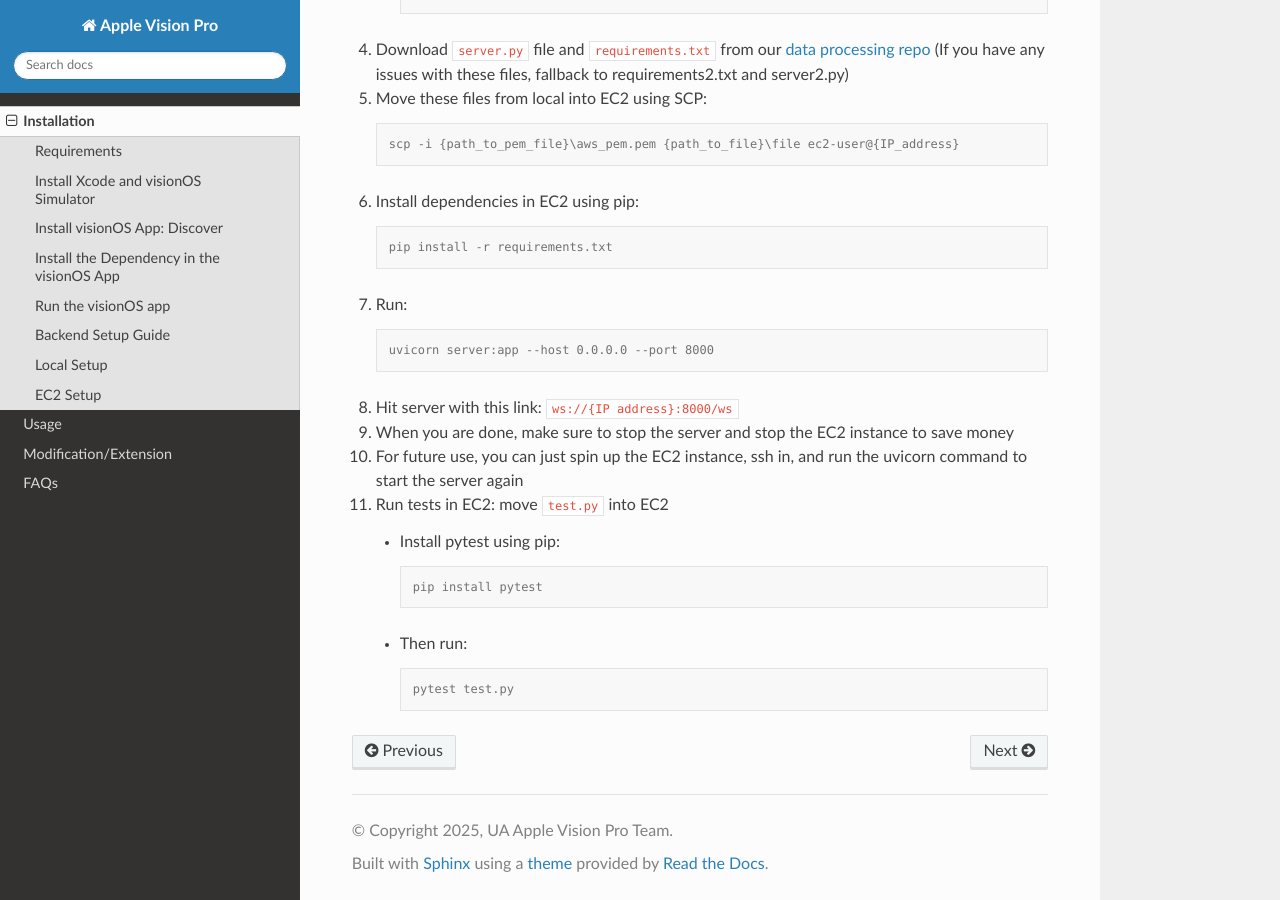
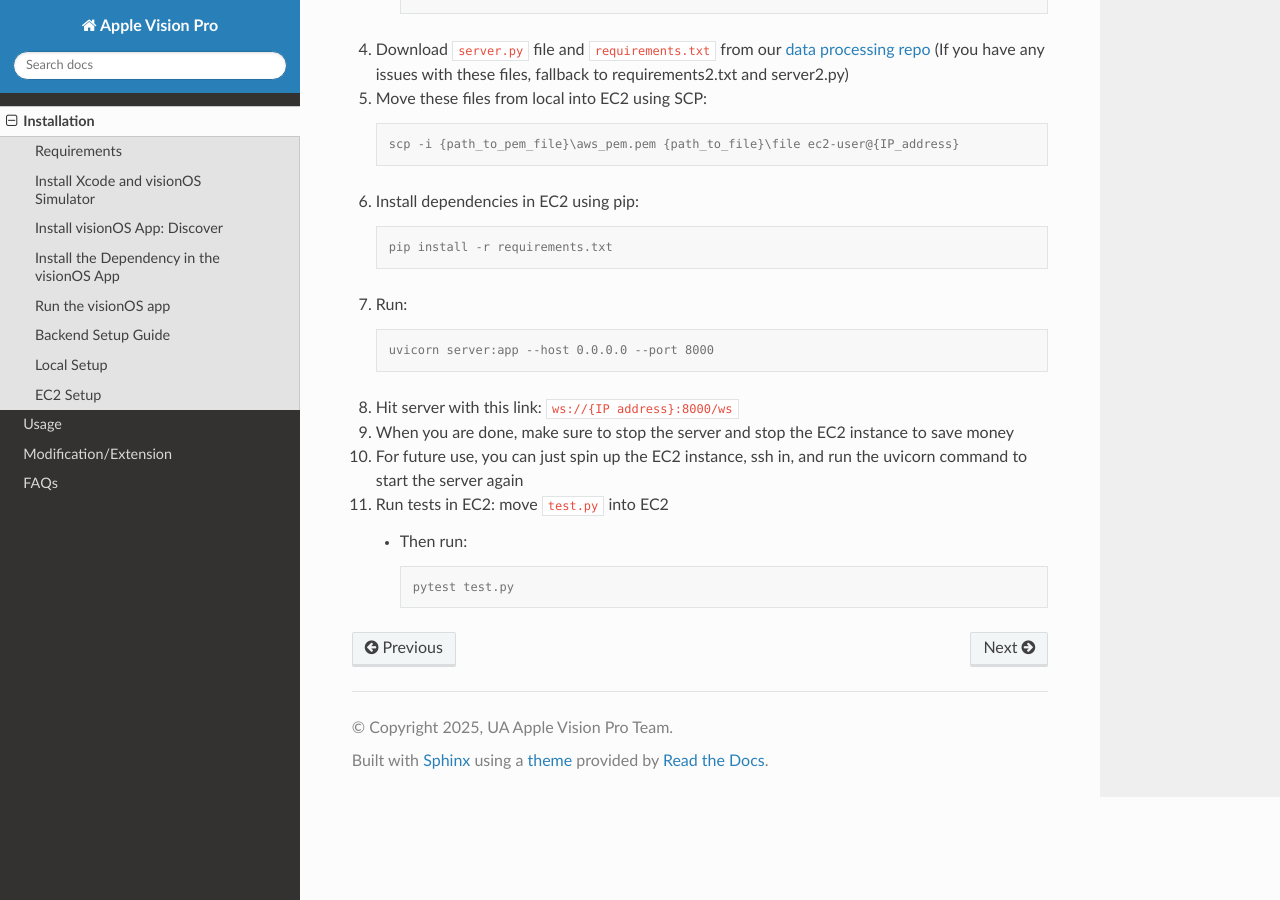
Before and after one commit to Apple-Vision-Pro-UA-CS495/apple-vision-pro-tutorial, a Sphinx documentation site: the page built from docs/source/installation.rst, in a window 1280 px wide and 900 px high, scrolled down 5666 px. Built offline with Sphinx 7.4.7 and the Read the Docs theme 3.1.0, drawn with Linux system fonts in a browser that asks for light colours.

Commit message:
updated installation

```diff
--- a/docs/source/installation.rst
+++ b/docs/source/installation.rst
@@ -173,12 +173,6 @@ EC2 Setup
 
 #. Run tests in EC2: move ``test.py`` into EC2
 
-   - Install pytest using pip:
-
-     .. code-block:: console
-
-        pip install pytest
-
    - Then run:
 
      .. code-block:: console
```
